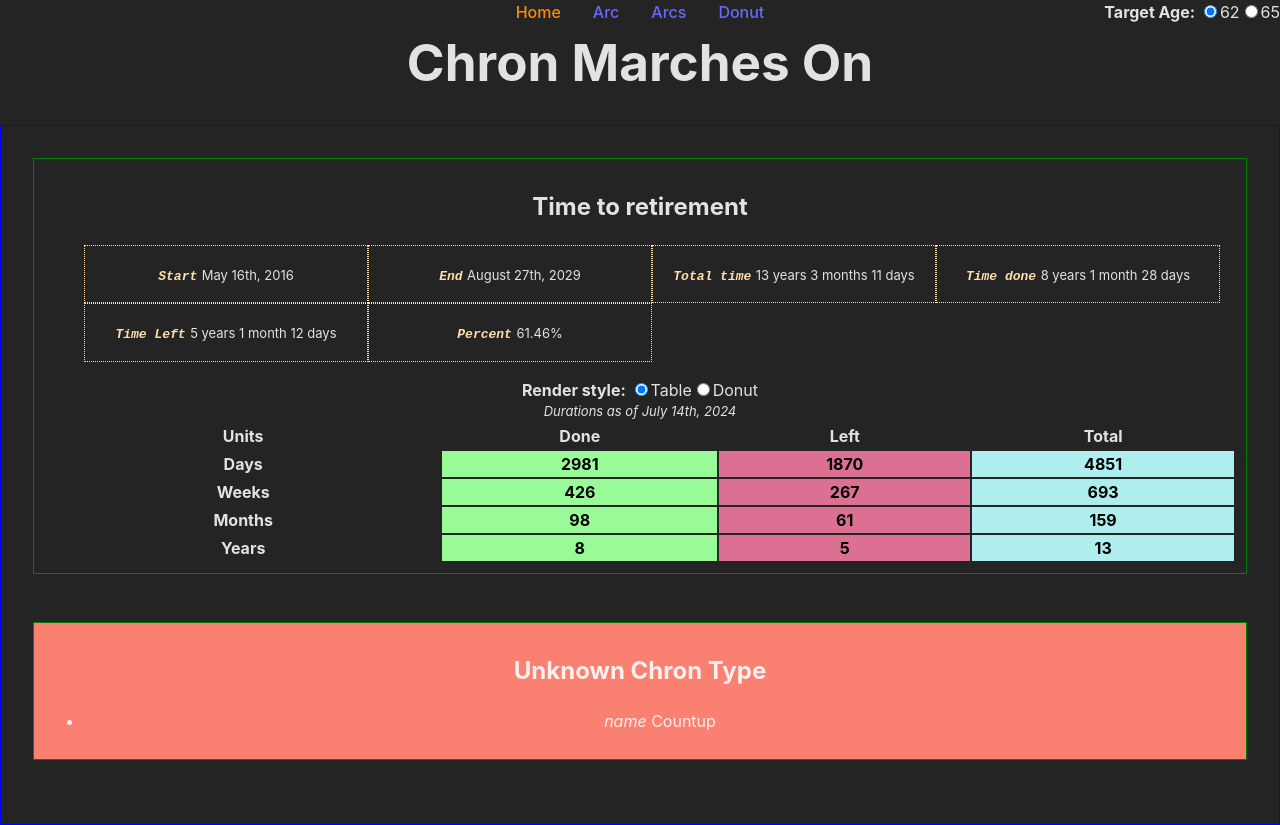
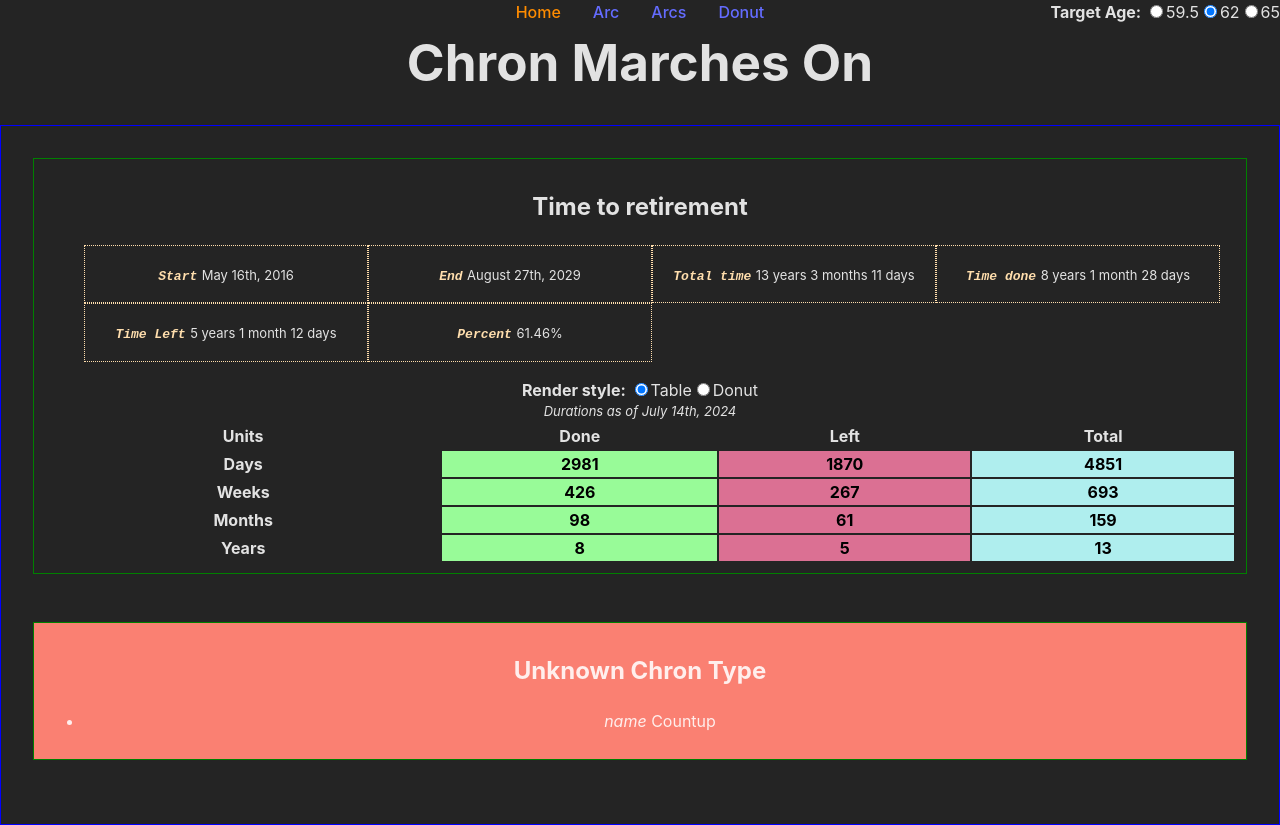
Before and after one commit to doctorwidget/chronos, a Vue app: page /#/ in a window 1280 px wide. Built offline with nearby package versions, Linux system fonts and the light colour scheme.

Commit message:
add a third target date

```diff
--- a/src/components/routes/Home.vue
+++ b/src/components/routes/Home.vue
@@ -33,6 +33,7 @@ const targetAge = defineModel({
     default: "62",
 });
 
+const date2027 = new Date('2027-02-27T12:00:00');
 const date2029 = new Date('2029-08-27T12:00:00');
 const date2032 = new Date('2032-08-27T12:00:00');
 
@@ -43,6 +44,8 @@ const targetDate = computed(() => {
         return date2029;
     } else if (age === "65") {
         return date2032;
+    } else if (age === "59.5"){
+        return date2027;
     }
 });
 
@@ -71,6 +74,9 @@ const chrons: Ref<Array<Chron>> = computed(() => {
         <div :class="$style.targetAge">
             <strong>Target Age: </strong>
             <span>
+                <input type="radio" id="a59" value="59.5" v-model.number="targetAge" />
+                <label for="a59">59.5</label>
+
                 <input type="radio" id="a62" value="62" v-model.number="targetAge" />
                 <label for="a62">62</label>
 
```
